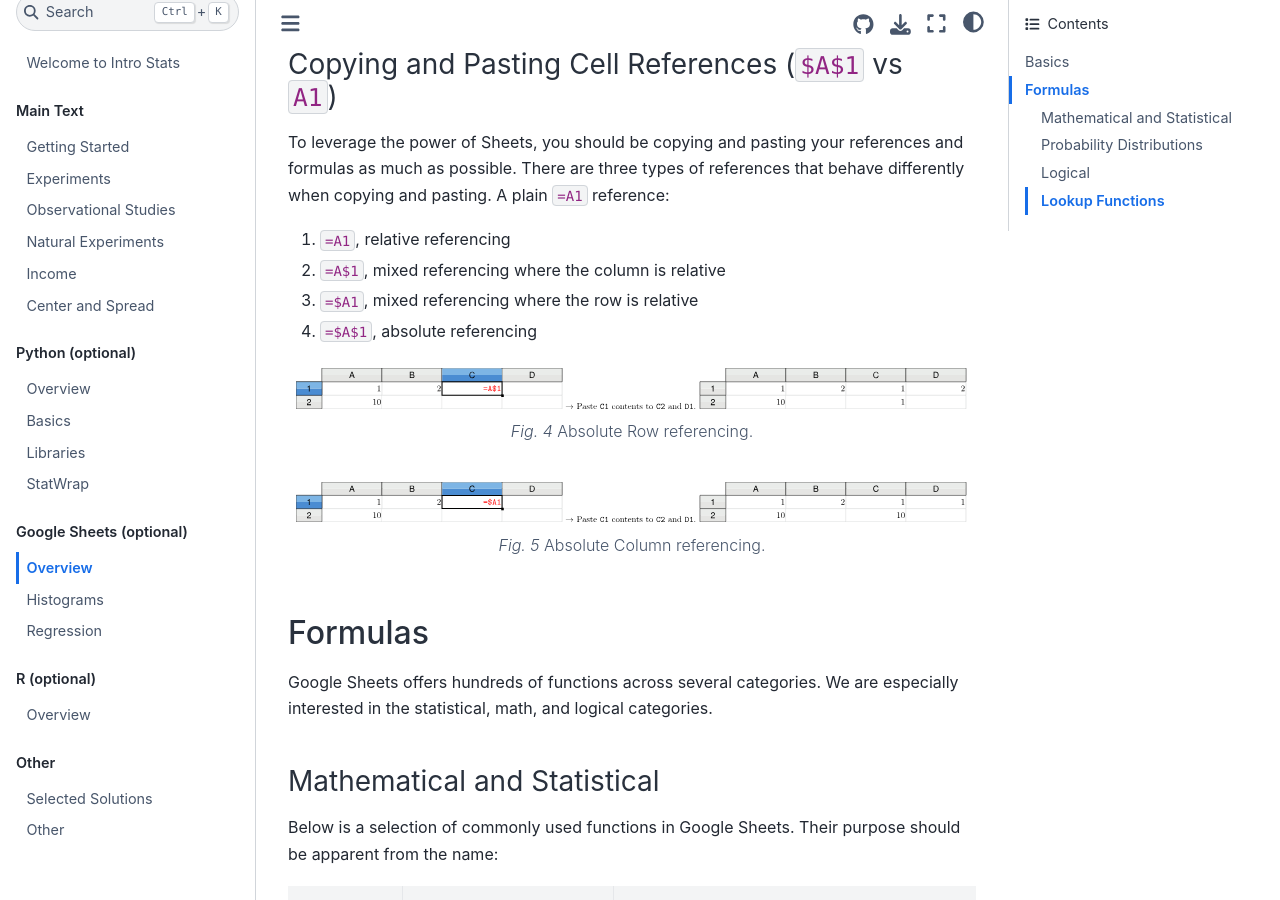
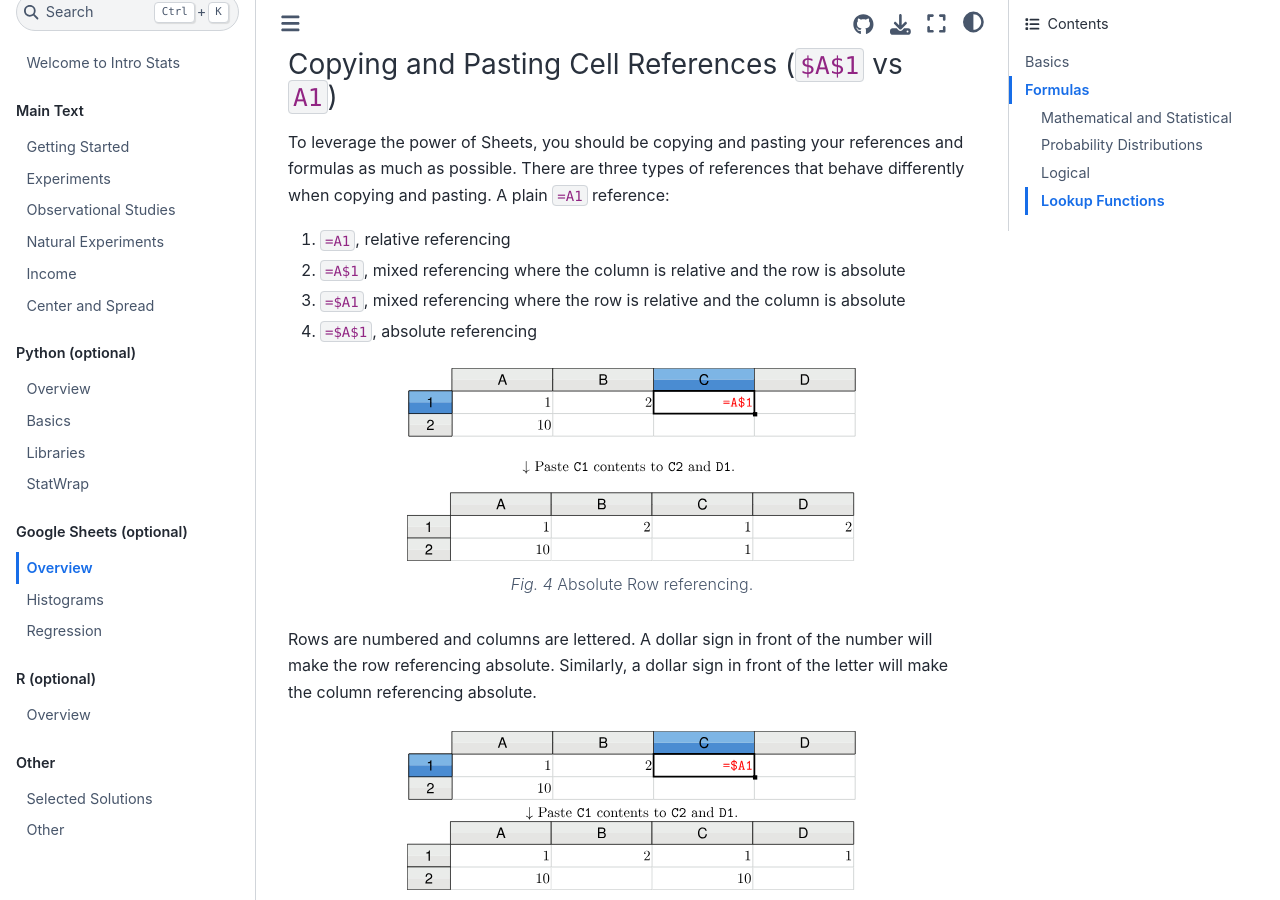
Before and after one commit to alexanderthclark/Stats1101, a Jupyter Book: the page built from book/gsheets.md, in a window 1280 px wide and 900 px high, scrolled down 1389 px. Built offline with Jupyter Book 1.0.4 settings and Sphinx 7.4.7 and the Sphinx Book theme 1.1.4, drawn with Linux system fonts in a browser that asks for light colours; pages that are not in the unit, such as notebooks, are missing from menus; cross-references to code outside the pages are shown as plain code.

Commit message:
sheets referencing

````diff
--- a/book/gsheets.md
+++ b/book/gsheets.md
@@ -43,19 +43,21 @@
 To leverage the power of Sheets, you should be copying and pasting your references and formulas as much as possible. There are three types of references that behave differently when copying and pasting. A plain `=A1` reference:
 
 1. `=A1`, relative referencing
-2. `=A$1`, mixed referencing where the column is relative
-3. `=$A1`, mixed referencing where the row is relative
+2. `=A$1`, mixed referencing where the column is relative and the row is absolute
+3. `=$A1`, mixed referencing where the row is relative and the column is absolute
 4. `=$A$1`, absolute referencing
 
-```{figure} images/tikz/sheetsRelativeCol.svg
-:width: 100%
+```{figure} images/tikz/sheetsAbsoluteRow.svg
+:width: 67%
 :name: sheetsAbsoluteRow
 
 Absolute Row referencing.
 ```
 
-```{figure} images/tikz/sheetsRelativeRow.svg
-:width: 100%
+Rows are numbered and columns are lettered. A dollar sign in front of the number will make the row referencing absolute. Similarly, a dollar sign in front of the letter will make the column referencing absolute.
+
+```{figure} images/tikz/sheetsAbsoluteColumn.svg
+:width: 67%
 :name: sheetsAbsoluteCol
 
 Absolute Column referencing.
````
Also changed, not shown: book/images/tikz/sheetsAbsoluteColumn.svg (added), book/images/tikz/sheetsAbsoluteRow.svg (added), 11 other files.
